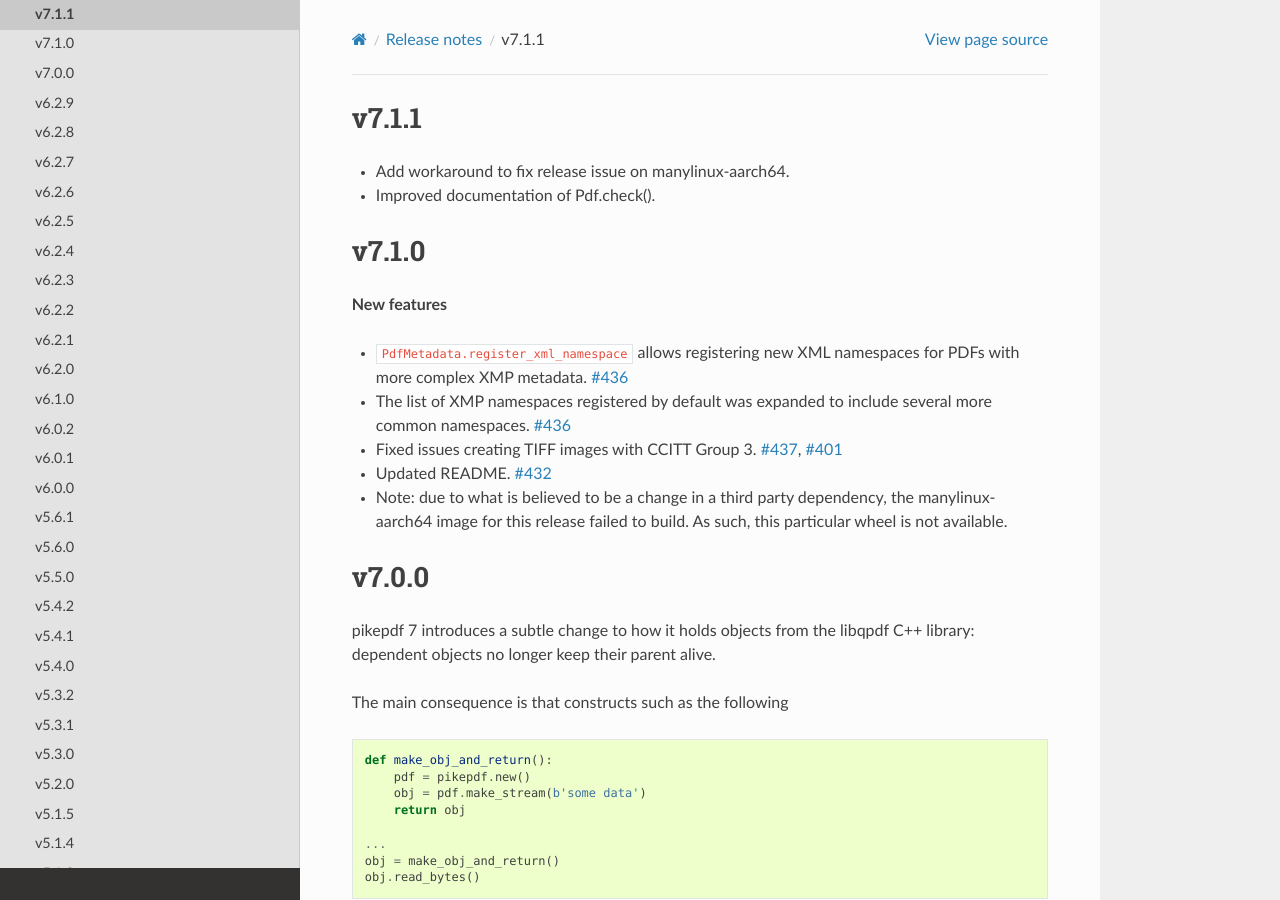
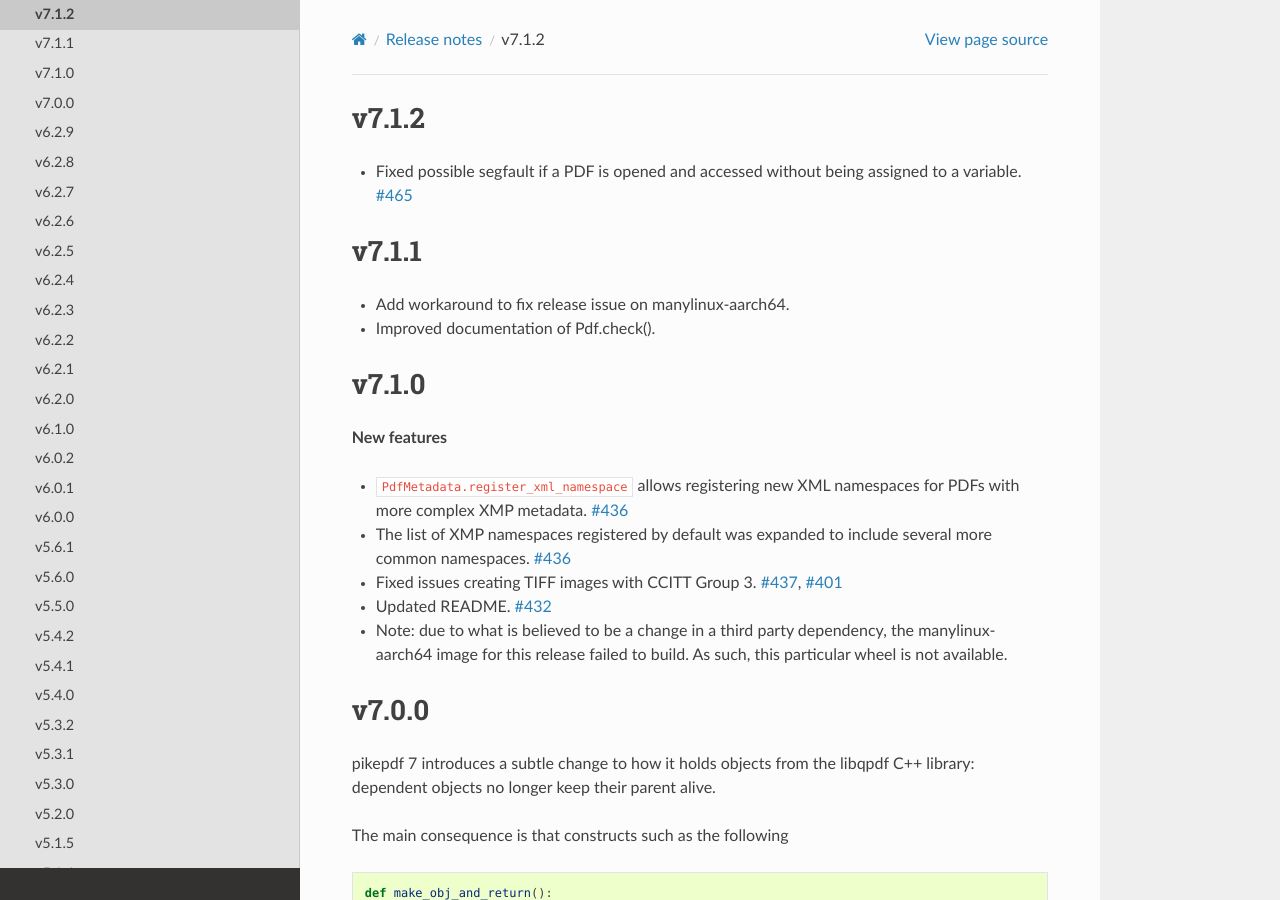
Before and after one commit to pikepdf/pikepdf, a Sphinx documentation site: the page built from docs/releasenotes/version7.rst, in a window 1280 px wide and 900 px high. Built offline with Sphinx 7.4.7 and the Read the Docs theme 2.0.0, drawn with Linux system fonts in a browser that asks for light colours; the version number could not be read and is left out.

Commit message:
v7.1.2 release notes

```diff
--- a/docs/releasenotes/version7.rst
+++ b/docs/releasenotes/version7.rst
@@ -1,3 +1,9 @@
+v7.1.2
+======
+
+- Fixed possible segfault if a PDF is opened and accessed without being assigned to a
+  variable. :issue:`465`
+
 v7.1.1
 ======
 
```
